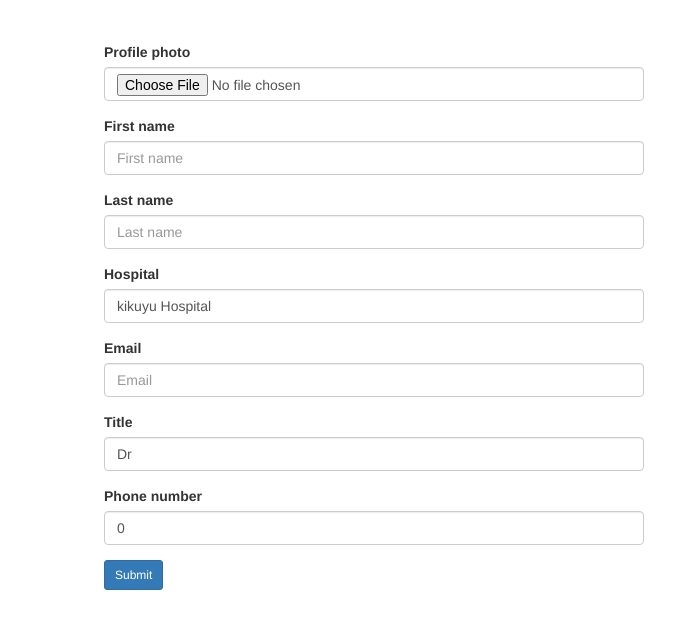
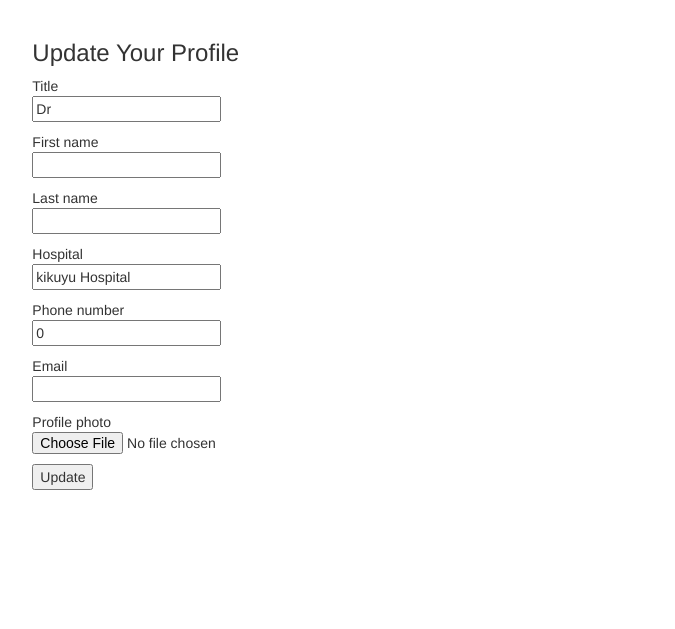
Before and after one commit to evantoh/patient-management-system, a Django app: template patient/templates/doctor/profile.html in a window 1400 px wide. Shown: the part 52-681 px from the top of the page, without its empty margins (231-906 px from the left). Run offline with Django 3.2, Linux system fonts and the light colour scheme; the template is opened without the code that fills it: values that come from a table or form of the project are taken from there, others are empty; some libraries are stand-ins or nearby versions.

Commit message:
edited the edit profile template

```diff
--- a/patient/models.py
+++ b/patient/models.py
@@ -15,7 +15,7 @@
     email = models.EmailField(null=True)
 
     def __str__(self):
-        return self.first_name
+        return self.title
 
     class Meta:
         ordering = ['first_name']
--- a/patient/templates/doctor/profile.html
+++ b/patient/templates/doctor/profile.html
@@ -1,19 +1,41 @@
-{%extends 'base.html'%}
-{% load staticfiles%}{% load bootstrap3 %}
-{% block content %}
-{{block.super}}
-<div class="container" style="margin-top:3%;">
-    <div class="col-xs-0 col-sm-0 col-md-2 col-lg-2 col-xl-2"></div>
-    <div class="col-xs-12 col-sm-12 col-md-6 col-lg-6 col-xl-6">
-        <form method="post" enctype="multipart/form-data">
-            {% csrf_token %}
-             {% bootstrap_form form%}
-            <input type="submit" class="btn btn-primary btn-sm" value="Submit">
-            <input type="hidden" name="next" value="{{next}}">
 
-        </form>
-    </div>
-    <div class="col-xs-0 col-sm-0 col-md-4 col-lg-4 col-xl-4"></div>
+{% extends 'base.html' %}{% load bootstrap3 %} {% load staticfiles %} {% block content %}
+<div class="col-sm-2">
+
+</div>
+<div class="col-sm-8">
+  <div class="container">
+    <form id="contact" action="" method="post">
+      {%csrf_token%}
+      <h3>Update Your Profile</h3>
+      <p>
+        {{form.title.label}}<br>{{form.title}}{{form.title.errors}}
+      </p>
+      <p>
+        {{form.first_name.label}}<br>{{form.first_name}}{{form.first_name.errors}}
+      </p>
+      <p>
+        {{form.last_name.label}}<br>{{form.last_name}}{{form.last_name.errors}}
+      </p>
+      <p>
+        {{form.hospital.label}} <br>{{form.hospital}} {{form.hospital.errors}}
+      </p>
+      <p>
+        {{form.phone_number.label}} <br>{{form.phone_number}} {{form.phone_number.errors}}
+      </p>
+      <p>
+        {{form.email.label}}<br>{{form.email}}{{form.email.errors}}
+      </p>
+      <p>
+        {{form.profile_photo.label}} <br>{{form.profile_photo}} {{form.profile_photo.errors}}
+      </p>
+      <p>
+        <button name="submit" type="submit" id="contact-submit3" data-submit="...Sending">Update</button>
+      </p>
+    </form>
+  </div>
+</div>
+<div class="col-sm-2">
 
 </div>
 {% endblock %}
--- a/patient/urls.py
+++ b/patient/urls.py
@@ -4,10 +4,11 @@
 from django.conf.urls.static import static
 
 urlpatterns=[
-    url('^$',views.index,name = 'index'),
-    url('^updatedoc',views.updatedoc,name='updatedoc'),
+    url('^$',views.profile,name = 'profile'),
+    url('^updatedoc',views.welcome,name='updatedoc'),
     url('^addpatient',views.addpatient,name='addpatient'),
     url('^treatment',views.treatment,name='treatment'),
+    url(r'^new/profile/(?P<username>[-_\w.]+)$',views.update_profile, name='updateProfile'),
 ]
 if settings.DEBUG:
     urlpatterns+= static(settings.MEDIA_URL, document_root = settings.MEDIA_ROOT)
```
Also changed, not shown: patient/templates/profile.html (+7 -6 lines), patient/views.py (+13 -9 lines).
